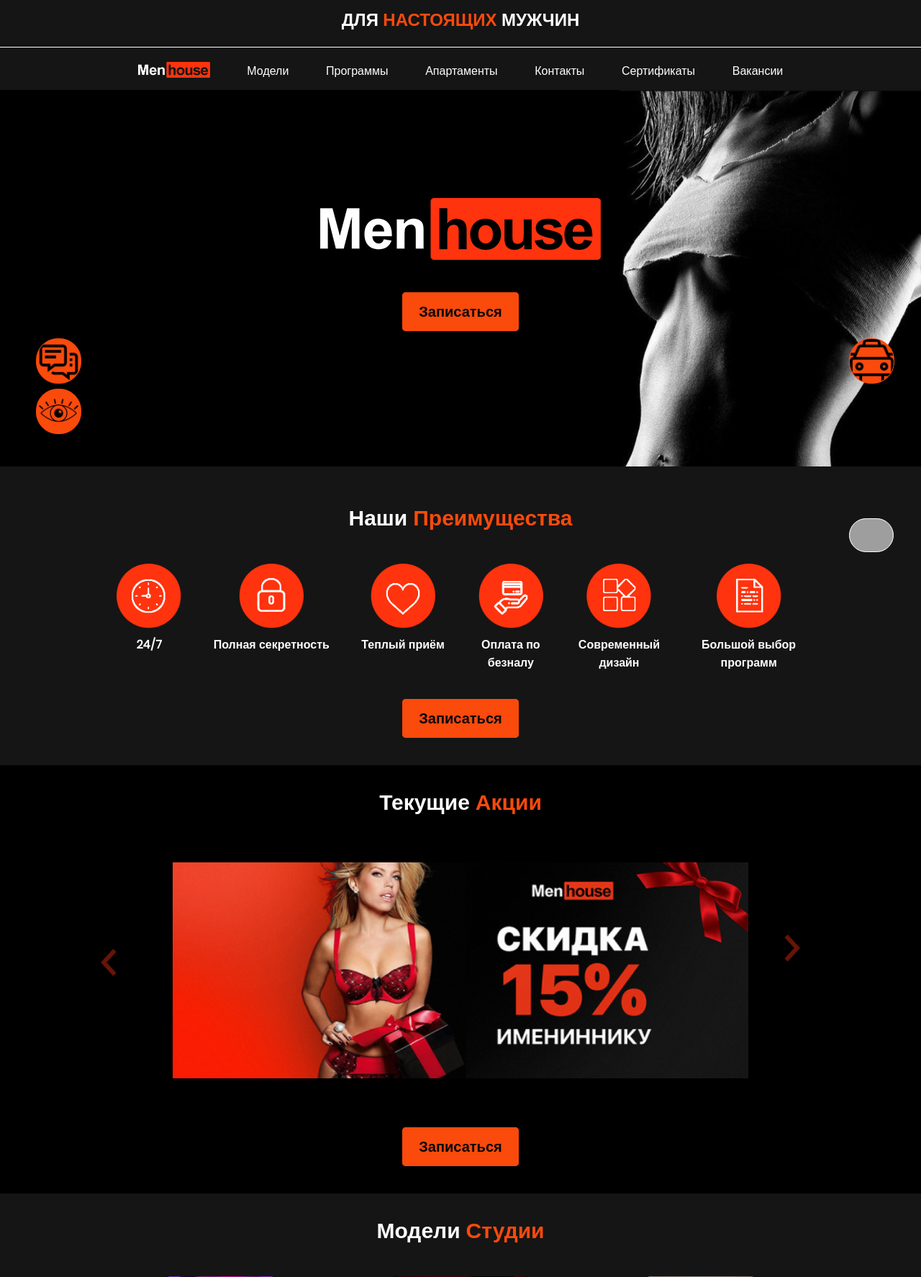
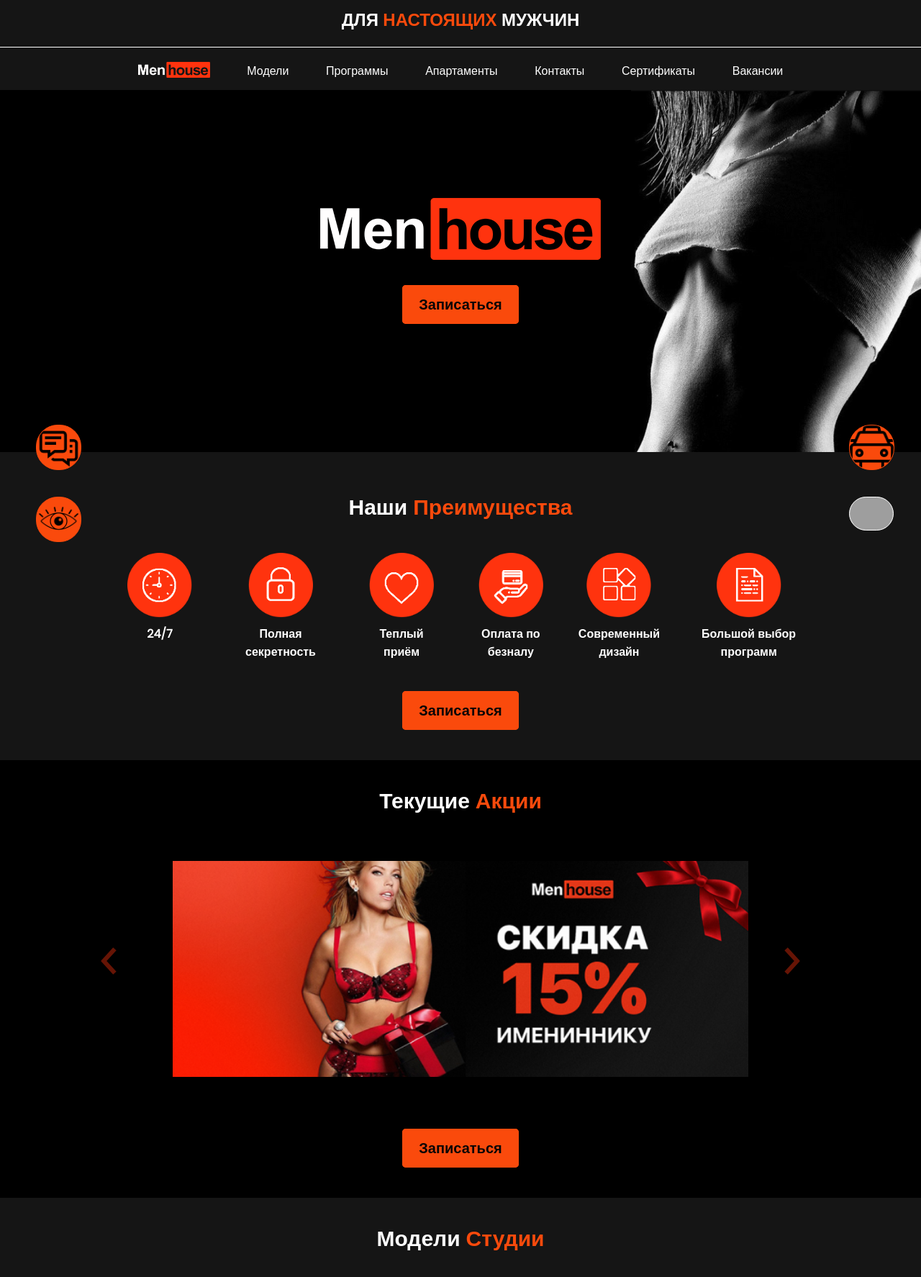
Before and after one commit to IsmailBayramov/menhouse, a PHP site: page /menhouse.html in a window 1280 px wide. Shown: the top 1774 px of the page at 72% size. Run offline with PHP 8.4, Linux system fonts and the light colour scheme; some libraries are stand-ins or nearby versions; some web fonts are replaced; grey boxes are pictures that could not be loaded.

Commit message:
расп кноп

```diff
--- a/css/menhouse.css
+++ b/css/menhouse.css
@@ -155,7 +155,7 @@ input[type=checkbox]:checked ~ .sidebarIconToggle > .diagonal.part-2 {
 .menu_msg_eyes {
     bottom: 10px;
     width: 150px;
-    padding-bottom: 200px;
+    padding-bottom: 50px;
     box-shadow: none;
     position: fixed;
     height: 60px!important;
@@ -170,7 +170,7 @@ input[type=checkbox]:checked ~ .sidebarIconToggle > .diagonal.part-2 {
     margin-top: 0px;
     transform: translateX(-250px);
     transition: transform 250ms ease-in-out;
-    margin-top: 100px;
+    margin-top: -220px;
 }
 #sidebarMenu1 img {
     width: 50px;
@@ -233,8 +233,8 @@ input[type=checkbox] {
 .menu_sv {
     bottom: 30px;
     margin-bottom: 50px;
+    padding-bottom: 80px;
     width: 150px;
-    padding-bottom: 200px;
     box-shadow: none;
     position: fixed;
     height: 60px!important;
@@ -303,8 +303,8 @@ input[type=checkbox] {
 .menu_taxi {
     bottom: 30px;
     margin-bottom: 50px;
+    padding-bottom: 80px;
     width: 150px;
-    padding-bottom: 200px;
     right: 0;
     box-shadow: none;
     position: fixed;
@@ -321,8 +321,8 @@ input[type=checkbox] {
     margin-top: 0px;
     transform: translateX(300px);
     transition: transform 250ms ease-in-out;
+    background-color: rgba(0, 0, 0, 0.5);
     margin-top: -370px;
-    background-color: rgba(0, 0, 0, 0.5);
 }
 input[type="checkbox"]:checked ~ #sidebarMenu3 {
     transform: translateX(0);
@@ -366,8 +366,8 @@ input[type=checkbox] {
 
 .menhouse_faq {
     right: 0px;
-    bottom: 0px;
-    padding-bottom: 30px;
+    bottom: 10px;
+    padding-bottom: 50px;
     width: 150px;
     box-shadow: none;
     position: fixed;
@@ -423,7 +423,7 @@ input[type=checkbox] {
     color: #FA4A0C;
 }
 .header_up_wrapp {
-    padding-top: 30px;
+    padding-top: 35px;
 }
 .header_up_wrapp h1 {
     text-align: center;
@@ -468,7 +468,13 @@ input[type=checkbox] {
 .logo_1{
     text-align: center;
     text-decoration: none;
-    padding: 50px;
+    padding: 54px;
+
+}
+.logo_0{
+    text-align: center;
+    text-decoration: none;
+    padding: 40px;
 }
 .low_header {
     background-color: black;
@@ -671,7 +677,7 @@ input[type=checkbox] {
     background:
     url(/img/Стрелка.png) no-repeat;
     float: right;
-    margin: -20px -50px 0 0;
+    margin: 0px -50px 0 0;
     display: block;
 }
 
@@ -802,7 +808,7 @@ input[type=checkbox] {
     background:
     url(/img/Стрелка.png) no-repeat;
     float: right;
-    margin: -20px -50px 0 0;
+    margin: 0px -50px 0 0;
     display: block;
 }
 
@@ -994,7 +1000,7 @@ input[type=checkbox] {
     background:
     url(/img/Стрелка.png) no-repeat;
     float: right;
-    margin: -20px -50px 0 0;
+    margin: 0px -50px 0 0;
     display: block;
 }
 
@@ -1071,6 +1077,9 @@ input[type=checkbox] {
     margin:20px auto;
     .parent-slide{padding:15px;}
     img{display: block;margin:auto;}
+}
+.reviews {
+    margin-top: 180px;
 }
 .reviews button {
     visibility: collapse;
@@ -1329,9 +1338,13 @@ input[type=checkbox] {
 
     .menhouse_faq {
         width: 80px;
-        bottom: 10px;
+        padding-bottom: 30px;
         right: 40px;
         padding-right: 35px;
+    }
+
+    .menu_border {
+
     }
 
     .sidebarMenuInner1 li{
--- a/menhouse.html
+++ b/menhouse.html
@@ -23,9 +23,8 @@
 
     <section class="menu_taxi_wrap">
         <div class="menu_taxi">
-            <input type="checkbox" class="openSidebarMenu3"
-                id="openSidebarMenu3">
-            <label for="openSidebarMenu3" class="sidebarIconToggle3">
+            <input type="checkbox" class="openSidebarMenu3" id="openSidebarMenu3">
+            <label for="openSidebarMenu3" class="sidebarIconToggle3 menu_border">
                 <img src="img/taxi.png" alt>
             </label>
             <div id="sidebarMenu3">
@@ -41,11 +40,10 @@
         </div>
     </section>
 
-    <section class="menu_sv_wrap">
+    <section class="menu_sv_wrap menu_border">
         <div class="menu_sv">
-            <input type="checkbox" class="openSidebarMenu2"
-                id="openSidebarMenu2">
-            <label for="openSidebarMenu2" class="sidebarIconToggle2">
+            <input type="checkbox" class="openSidebarMenu2" id="openSidebarMenu2">
+            <label for="openSidebarMenu2" class="sidebarIconToggle2 menu_border">
                 <img src="/img/msg_chat.png" alt>
             </label>
             <div id="sidebarMenu2">
@@ -77,7 +75,7 @@
         <div class="menu_msg_eyes">
             <input type="checkbox" class="openSidebarMenu1"
                 id="openSidebarMenu1">
-            <label for="openSidebarMenu1" class="sidebarIconToggle1">
+            <label for="openSidebarMenu1" class="sidebarIconToggle1 menu_border">
                 <img src="/img/msg_eyes.png" alt>
             </label>
             <div id="sidebarMenu1">
@@ -93,7 +91,7 @@
     </section>
 
     <section class="menhouse_faq_wrap">
-        <div class="menhouse_faq">
+        <div class="menhouse_faq menu_border">
             <a href="https://menhouse-club.ru/faq" class="sidebarIconToggle_faq"><img src="/img/pngegg.png" alt=""></a>
         </div>
     </section>
@@ -145,7 +143,7 @@
             <div class="logo">
                 <img class="low_header_wrap_logo" src="/img/LOGO.png" alt="">
             </div>
-            <div class="logo_1">
+            <div class="logo_0">
                 <div class="second_block_button_1">
                     <a href="" class="button_will_respond">Записаться</a>
                 </div>
@@ -166,11 +164,11 @@
                         </div>
                         <div class="sec_block">
                             <img src="/img/v/ЗАМОК.png" alt="">
-                            <h2>Полная секретность</h2>
+                            <h2>Полная<br/>секретность</h2>
                         </div>
                         <div class="sec_block">
                             <img src="/img/v/СЕРДЦЕ.png" alt="">
-                            <h2>Теплый приём</h2>
+                            <h2>Теплый<br/>приём</h2>
                         </div>
                     </div>
                     <div class="second_block_card_1_2">
```
Also changed, not shown: css/vacansiec.css (+6 -6 lines).
